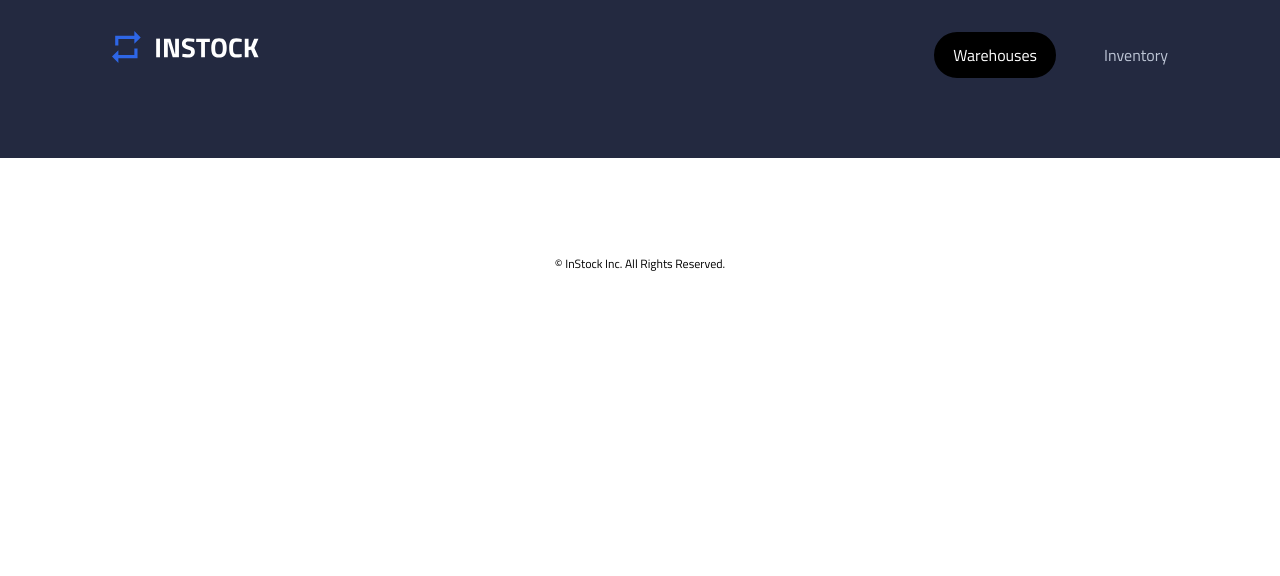
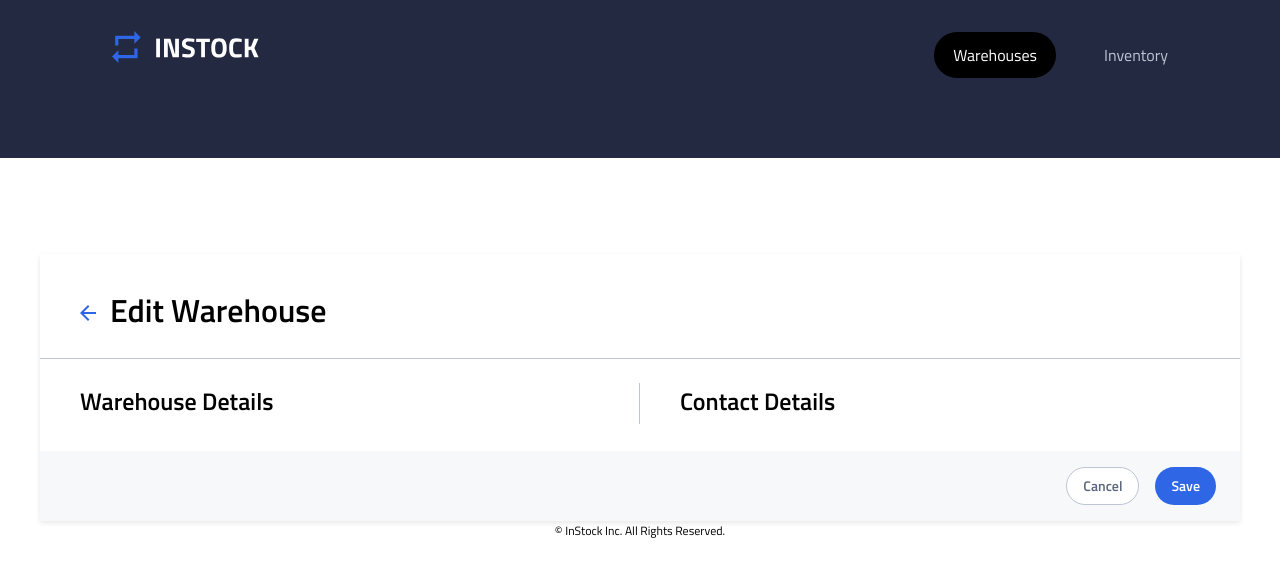
Before and after one commit to QurayshSaif/saturn-instock, a React (Create React App) app: page /warehouse/1/edit in a window 1280 px wide. Shown: the top 576 px of the page. Built offline with nearby package versions, Linux system fonts and the light colour scheme.

Commit message:
adding edit components using addwarehouse

```diff
--- a/src/App.js
+++ b/src/App.js
@@ -5,6 +5,7 @@ import Footer from "./components/Footer/Footer";
 import WarehouseList from "./components/WarehouseList/WarehouseList";
 import WarehouseDetailsPage from "./pages/WarehouseDetailsPage/WarehouseDetailsPage";
 import AddWarehouse from "./components/AddWarehouse/AddWarehouse";
+import EditWarehouse from "./components/EditWarehouse/EditWarehouse";
 
 
 function App() {
@@ -16,7 +17,7 @@ function App() {
         <Route path="warehouse/:id" element={ <WarehouseDetailsPage /> } />
         <Route path="/warehouse" element={ <WarehouseList /> } />
         <Route path="/warehouse/add" element={ <AddWarehouse /> } />
-        {/* <Route path="/warehouse/:id/edit" element={ <WarehouseList /> } /> */ }
+        <Route path="/warehouse/:id/edit" element={ <EditWarehouse /> } />
         {/* <Route path="/warehouse/:id/delete" element={ <WarehouseList /> } /> */ }
         {/* <Route path="/inventory" element={ <WarehouseList /> } /> */ }
         {/* <Route path="/inventory/add" element={ <WarehouseList /> } /> */ }
--- a/src/components/AddWarehouse/AddWarehouse.scss
+++ b/src/components/AddWarehouse/AddWarehouse.scss
@@ -13,8 +13,6 @@
         @include desktop-viewport {
             width: 75rem;
             margin: auto;
-
-
         }
 
     &__header-ctr {
--- /dev/null
+++ b/src/components/EditWarehouse/EditWarehouse.js
@@ -0,0 +1,36 @@
+import GoBackButton from "../GoBackButton/GoBackButton";
+import ActionButton from "../ActionButton/ActionButton";
+import CancelButton from "../CancelButton/CancelButton";
+import "./EditWarehouse.scss"
+
+const EditWarehouse = () => {
+    return (
+        <form className="edit-wh">
+            <div className="edit-wh__header-ctr">
+                <GoBackButton path="/warehouse"/>
+                <h1 className="edit-wh__header">Edit Warehouse</h1>
+            </div>
+            <div className="edit-wh__details-ctr">
+                <div className="edit-wh__location-ctr">
+                    <h2 className="edit-wh__subheader">Warehouse Details</h2>
+
+                </div>
+                <div className="edit-wh__contact-ctr">
+                    <h2 className="edit-wh__subheader">Contact Details</h2>
+
+                </div>
+            </div>
+            <div className="edit-wh__buttons-ctr">
+                    <CancelButton
+                        to="/"
+                    />
+                    <ActionButton
+                        isButton={true}
+                        name="Save"
+                    />
+                </div>
+        </form>
+    );
+};
+
+export default EditWarehouse;
--- /dev/null
+++ b/src/components/EditWarehouse/EditWarehouse.scss
@@ -0,0 +1,105 @@
+@use "../../styles/partials/mixins" as *;
+@use "../../styles/partials/variables" as *;
+
+.edit-wh {
+    border-radius: .1875rem;
+    margin: 0 1rem;
+    box-shadow: 0rem .125rem .3125rem rgba(19, 24, 44, 0.1);
+
+        @include tablet-viewport {
+            margin: 0 2rem;
+        }
+
+        @include desktop-viewport {
+            width: 75rem;
+            margin: auto;
+        }
+
+        &__header-ctr {
+            display: flex;
+            justify-content: center;
+            padding: 2rem 0 1.5rem;
+
+                @include tablet-viewport {
+                    justify-content: flex-start;
+                    padding-left: 2rem;
+                    @include divider-bottom;
+                }
+
+                @include desktop-viewport {
+                    padding-left: 2.25rem;
+
+                }
+        }
+
+        &__header {
+            margin: 0;
+            padding: 0 .9375rem 0 .3125rem;
+            font-size: $m-h1-size;
+
+                @include tablet-viewport {
+                    font-size: $t-h1-size;
+                    padding-left: .625rem                                                                                                                                                                                                                                                                                                                                                                                                                                                                                                                                                                                                                                                                                                                                                                                       ;
+                }
+        }
+
+        &__details-ctr {
+            @include tablet-viewport {
+                display: flex;
+                justify-content: space-between;
+                width: 100%;
+            }
+        }
+
+        &__location-ctr {
+            @include divider-bottom;
+            padding: 0 1.5rem;
+            padding-bottom: 1.5rem;
+
+                @include tablet-viewport {
+                    width: 50%;
+                    border-bottom: none;
+                    @include divider-right;
+                    margin-top: 1.5rem;
+                    padding-bottom: .3125rem;
+                    margin-bottom: 1.6875rem;
+                    padding-left: 2rem;
+                    padding-right: 2rem;
+                }
+
+                @include desktop-viewport {
+                    padding-left: 2.5rem;
+                    padding-right: 2.5rem;
+                }
+        }
+
+        &__contact-ctr {
+            padding: 0 1.5rem;
+            padding-bottom: 1.5rem;
+
+                @include tablet-viewport {
+                    width: 50%;
+                    margin-top: 1.5rem;
+                    padding-bottom: 0;
+                    padding-left: 2rem;
+                    padding-right: 2rem;
+                }
+
+                @include desktop-viewport {
+                    padding-left: 2.5rem;
+                    padding-right: 2.5rem;
+                }
+        }
+
+        &__buttons-ctr {
+            display: flex;
+            justify-content: space-between;
+            padding: 1rem 1.5rem;
+            background-color: $light-grey;
+            gap: 1rem;
+
+                @include tablet-viewport {
+                    justify-content: flex-end;
+                }
+        }
+}
```
